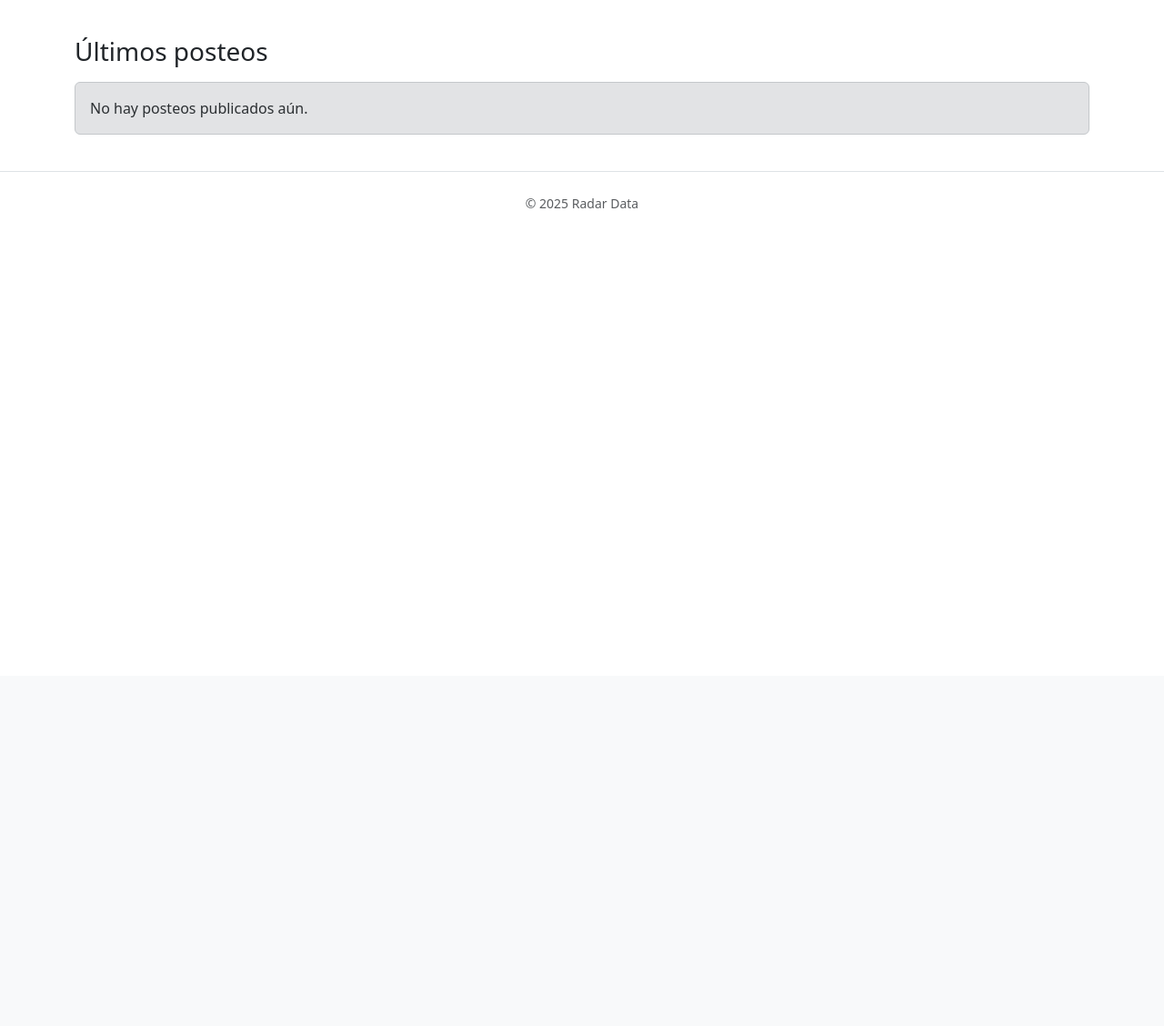
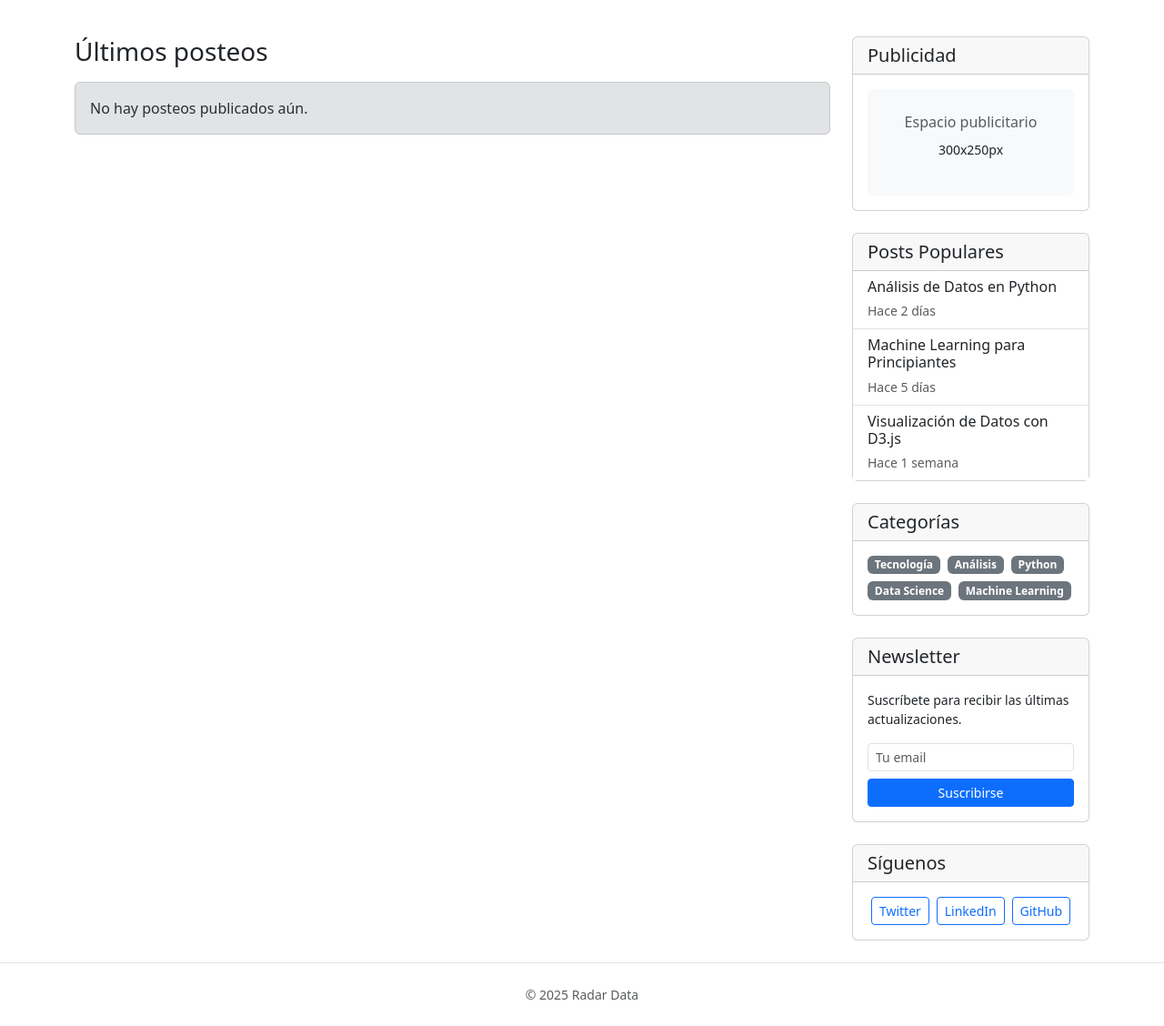
Before and after one commit to Adlazz/radar-data, a Django app: page / in a window 1280 px wide. Shown: the part 57-1185 px from the top of the page at 91% size. Before the commit the page ends 286 px from the top, so only its background shows below. Run offline with Django 5.2, Linux system fonts and the light colour scheme; data that the repository does not hold is empty.

Commit message:
add sidebar right with adds

```diff
--- a/templates/base.html
+++ b/templates/base.html
@@ -58,7 +58,19 @@
 
   <!-- Contenido -->
   <main class="container py-4">
-    {% block content %}{% endblock %}
+    <div class="row">
+      <!-- Contenido principal (3/4 del ancho) -->
+      <div class="col-lg-9">
+        {% block content %}{% endblock %}
+      </div>
+
+      <!-- Sidebar derecho (1/4 del ancho) -->
+      <div class="col-lg-3">
+        {% block sidebar %}
+          {% include 'partials/sidebar.html' %}
+        {% endblock %}
+      </div>
+    </div>
   </main>
 
   <footer class="border-top py-4">
--- /dev/null
+++ b/templates/partials/sidebar.html
@@ -0,0 +1,85 @@
+<!-- Sidebar -->
+<div class="sidebar">
+  <!-- Publicidad -->
+  <div class="card mb-4">
+    <div class="card-header">
+      <h5 class="card-title mb-0">Publicidad</h5>
+    </div>
+    <div class="card-body text-center">
+      <div class="bg-light p-4 rounded">
+        <p class="text-muted mb-2">Espacio publicitario</p>
+        <p class="small">300x250px</p>
+      </div>
+    </div>
+  </div>
+
+  <!-- Posts relacionados / Populares -->
+  <div class="card mb-4">
+    <div class="card-header">
+      <h5 class="card-title mb-0">Posts Populares</h5>
+    </div>
+    <div class="card-body p-0">
+      <div class="list-group list-group-flush">
+        <!-- Placeholder para posts populares -->
+        <a href="#" class="list-group-item list-group-item-action">
+          <h6 class="mb-1">Análisis de Datos en Python</h6>
+          <small class="text-muted">Hace 2 días</small>
+        </a>
+        <a href="#" class="list-group-item list-group-item-action">
+          <h6 class="mb-1">Machine Learning para Principiantes</h6>
+          <small class="text-muted">Hace 5 días</small>
+        </a>
+        <a href="#" class="list-group-item list-group-item-action">
+          <h6 class="mb-1">Visualización de Datos con D3.js</h6>
+          <small class="text-muted">Hace 1 semana</small>
+        </a>
+      </div>
+    </div>
+  </div>
+
+  <!-- Categorías -->
+  <div class="card mb-4">
+    <div class="card-header">
+      <h5 class="card-title mb-0">Categorías</h5>
+    </div>
+    <div class="card-body">
+      <div class="d-flex flex-wrap gap-2">
+        <span class="badge bg-secondary">Tecnología</span>
+        <span class="badge bg-secondary">Análisis</span>
+        <span class="badge bg-secondary">Python</span>
+        <span class="badge bg-secondary">Data Science</span>
+        <span class="badge bg-secondary">Machine Learning</span>
+      </div>
+    </div>
+  </div>
+
+  <!-- Newsletter -->
+  <div class="card mb-4">
+    <div class="card-header">
+      <h5 class="card-title mb-0">Newsletter</h5>
+    </div>
+    <div class="card-body">
+      <p class="card-text small">Suscríbete para recibir las últimas actualizaciones.</p>
+      <form>
+        <div class="mb-2">
+          <input type="email" class="form-control form-control-sm" placeholder="Tu email">
+        </div>
+        <button type="submit" class="btn btn-primary btn-sm w-100">Suscribirse</button>
+      </form>
+    </div>
+  </div>
+
+  <!-- Redes sociales -->
+  <div class="card">
+    <div class="card-header">
+      <h5 class="card-title mb-0">Síguenos</h5>
+    </div>
+    <div class="card-body text-center">
+      <div class="d-flex justify-content-around">
+        <a href="#" class="btn btn-outline-primary btn-sm">Twitter</a>
+        <a href="#" class="btn btn-outline-primary btn-sm">LinkedIn</a>
+        <a href="#" class="btn btn-outline-primary btn-sm">GitHub</a>
+      </div>
+    </div>
+  </div>
+</div>
```
